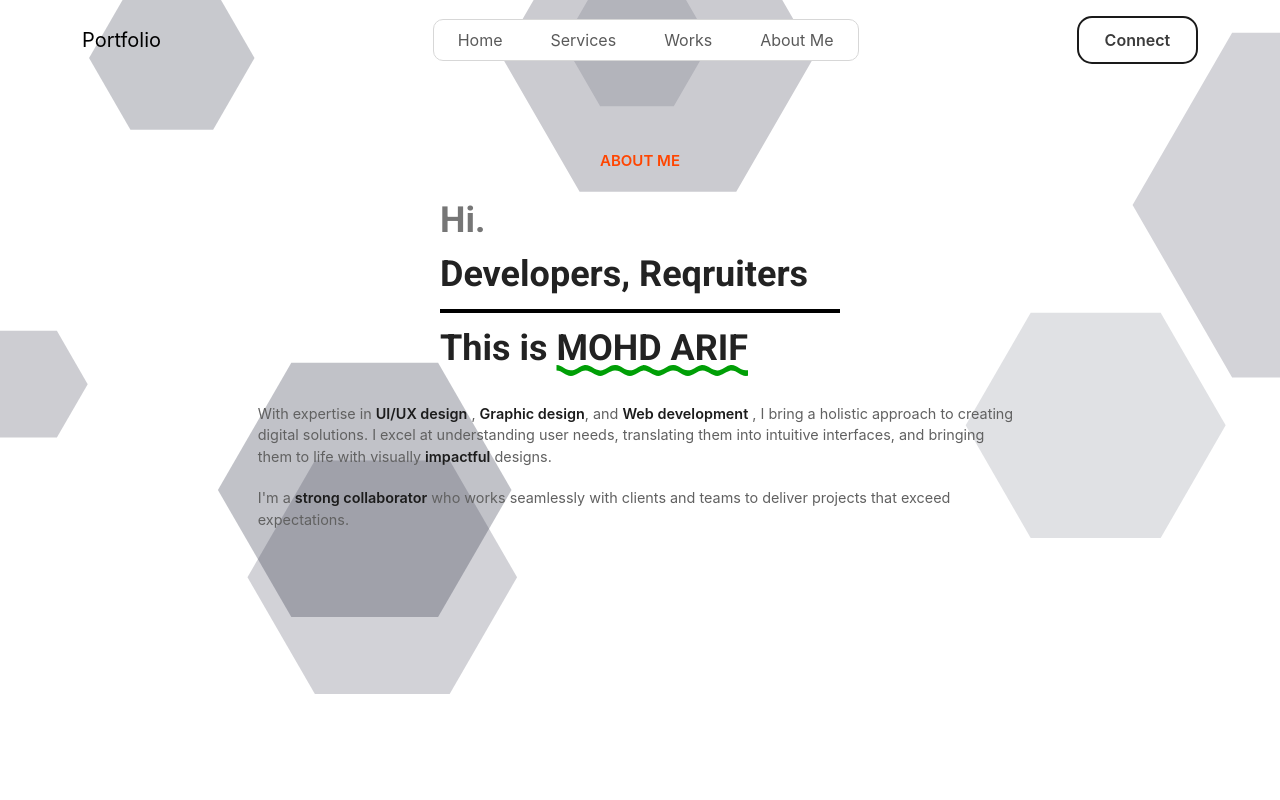
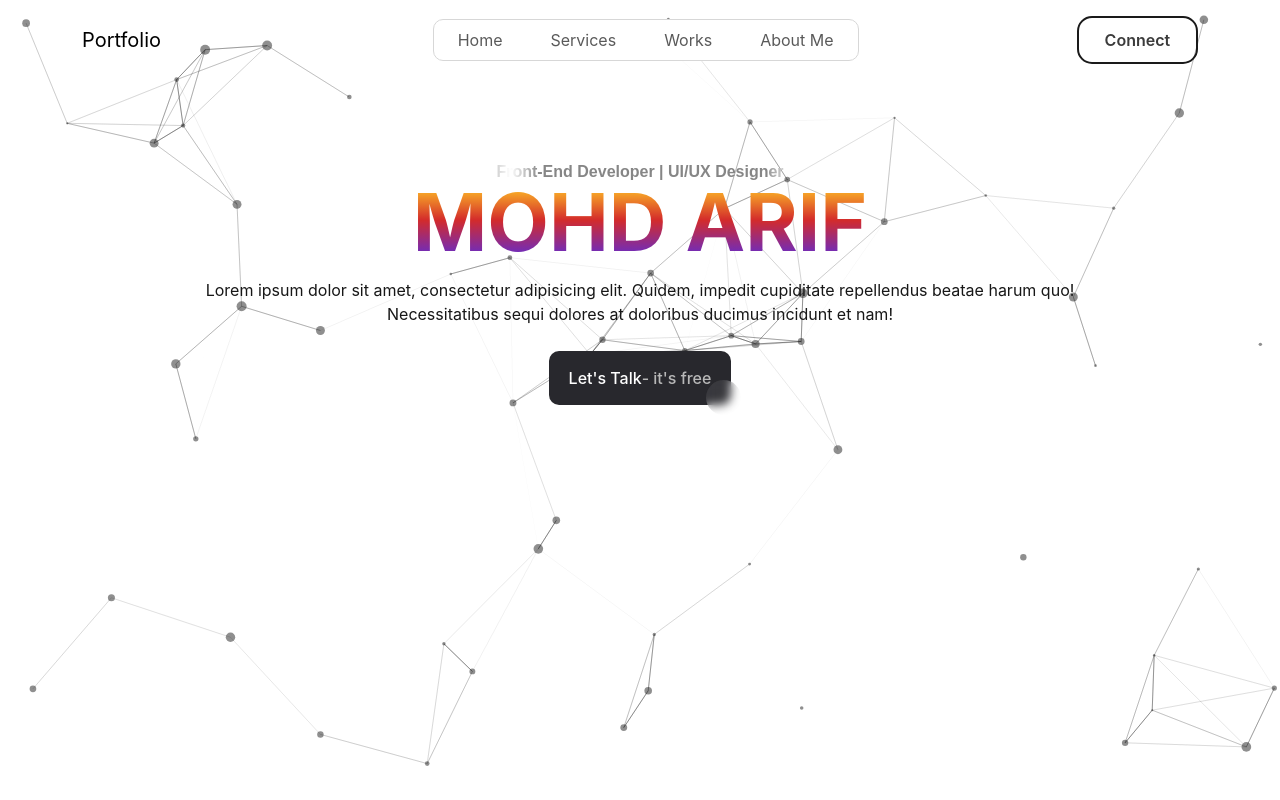
Before and after one commit to mohdArif01/MyPortfolio, a React (Create React App) app: page / in a window 1280 px wide. Built offline with nearby package versions, Linux system fonts and the light colour scheme.

Commit message:
Routers added

```diff
--- a/src/App.js
+++ b/src/App.js
@@ -11,7 +11,11 @@ function App() {
   return (
     <BrowserRouter>
       <Routes>
-        <Route path='/' element={<About/>} />
+        <Route path='/' element={<Hero/>} />
+        <Route path='/about' element={<About/>} />
+        <Route path='/contact' element={<Contact/>} />
+        <Route path='/work' element={<Work/>} />
+        <Route path='/services' element={<Services/>} />
       </Routes>
     </BrowserRouter>
   );
```
